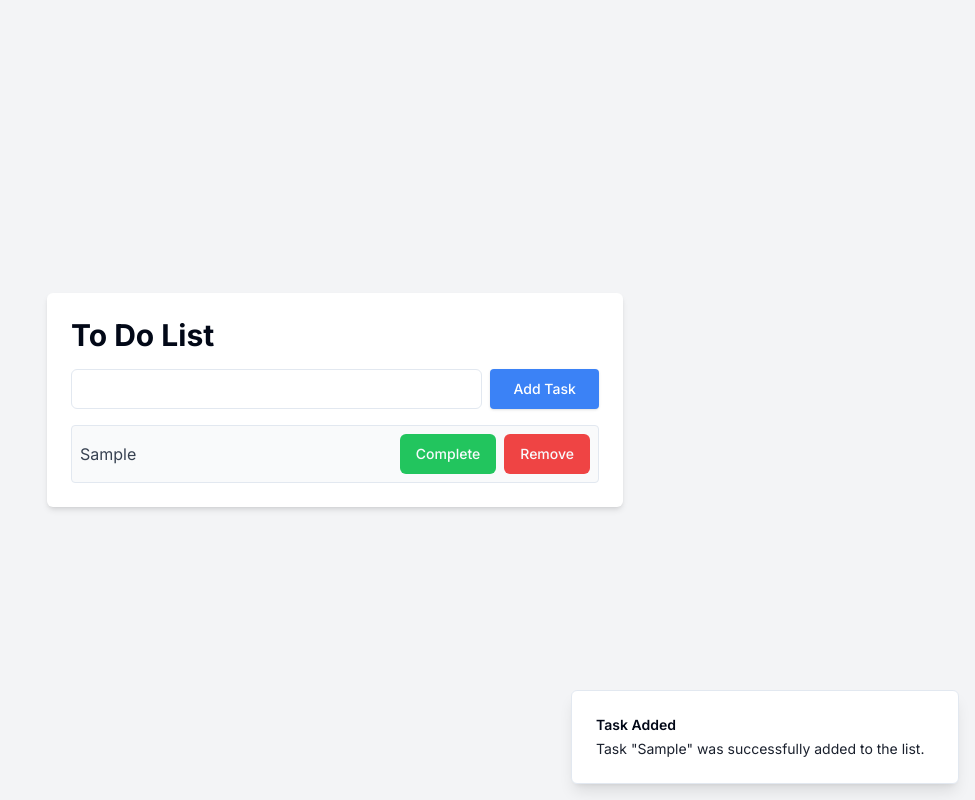
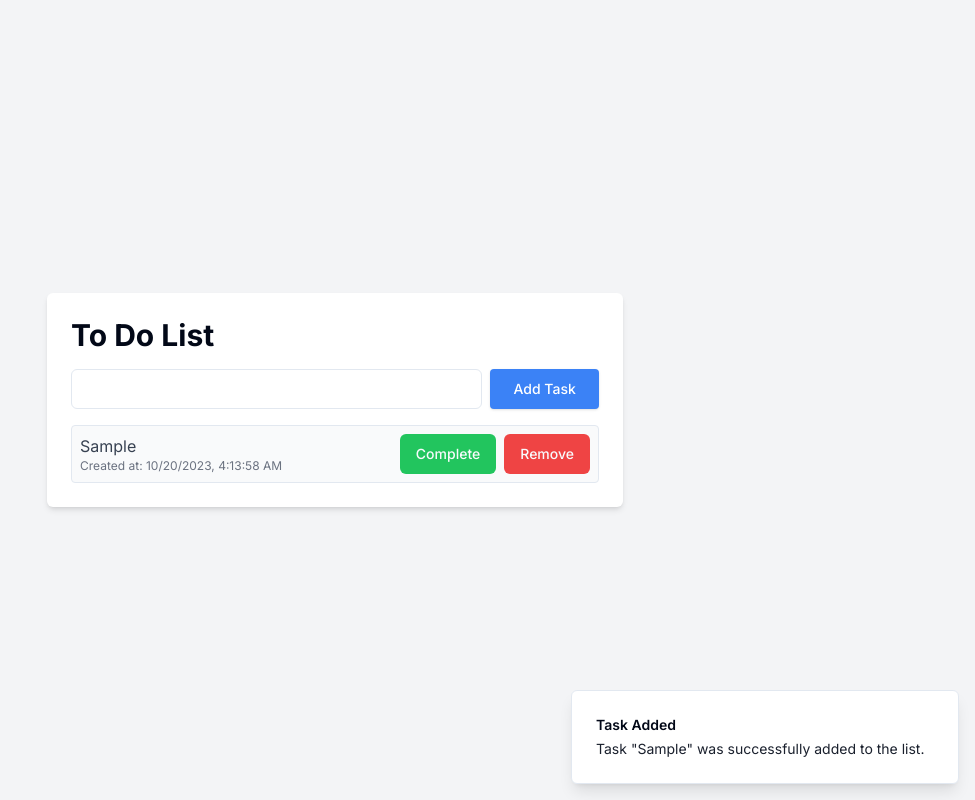
Before and after one commit to DAVEALLCAPS/todolist-ts, a Next.js app: page / in a window 1280 px wide. Both pictures are taken after typing "Sample" into the empty fields and a click on the button "Add Task". Shown: the whole page, without its empty margins (305-1280 px from the left). Built offline with nearby package versions, Linux system fonts and the light colour scheme.

Commit message:
add timestamps for created/completed times

```diff
--- a/app/page.tsx
+++ b/app/page.tsx
@@ -9,6 +9,8 @@ interface Task {
   id: number;
   text: string;
   isComplete: boolean;
+  createdAt: string;
+  completedAt: string | null;
 }
 
 export default function Home() {
@@ -21,7 +23,13 @@ export default function Home() {
     if (task.trim() !== "") {
       setTasks([
         ...tasks,
-        { id: taskIdCounter, text: task, isComplete: false },
+        {
+          id: taskIdCounter,
+          text: task,
+          isComplete: false,
+          createdAt: new Date().toISOString(),
+          completedAt: null,
+        },
       ]);
       setTaskIdCounter(taskIdCounter + 1);
       toast({
@@ -34,7 +42,13 @@ export default function Home() {
 
   const toggleTaskCompletion = (taskId: number) => {
     const updatedTasks = tasks.map((t) =>
-      t.id === taskId ? { ...t, isComplete: !t.isComplete } : t
+      t.id === taskId
+        ? {
+            ...t,
+            isComplete: !t.isComplete,
+            completedAt: !t.isComplete ? new Date().toISOString() : null,
+          }
+        : t
     );
     setTasks(updatedTasks);
 
@@ -93,14 +107,25 @@ export default function Home() {
                 task.isComplete ? "bg-green-100" : "bg-gray-50"
               }`}
             >
-              <span
+              <div
                 className={`flex items-center justify-between ${
                   task.isComplete
                     ? "line-through text-gray-500"
                     : "text-gray-700"
                 }`}
               >
-                {task.text}
+                <div>
+                  {task.text}
+                  <div className="text-xs text-gray-500">
+                    Created at: {new Date(task.createdAt).toLocaleString()}
+                  </div>
+                  {task.isComplete && (
+                    <div className="text-xs text-gray-500">
+                      Completed at:{" "}
+                      {new Date(task.completedAt!).toLocaleString()}
+                    </div>
+                  )}
+                </div>
                 <div className="space-x-2">
                   <Button
                     onClick={() => toggleTaskCompletion(task.id)}
@@ -115,7 +140,7 @@ export default function Home() {
                     Remove
                   </Button>
                 </div>
-              </span>
+              </div>
             </div>
           ))}
         </div>
```
